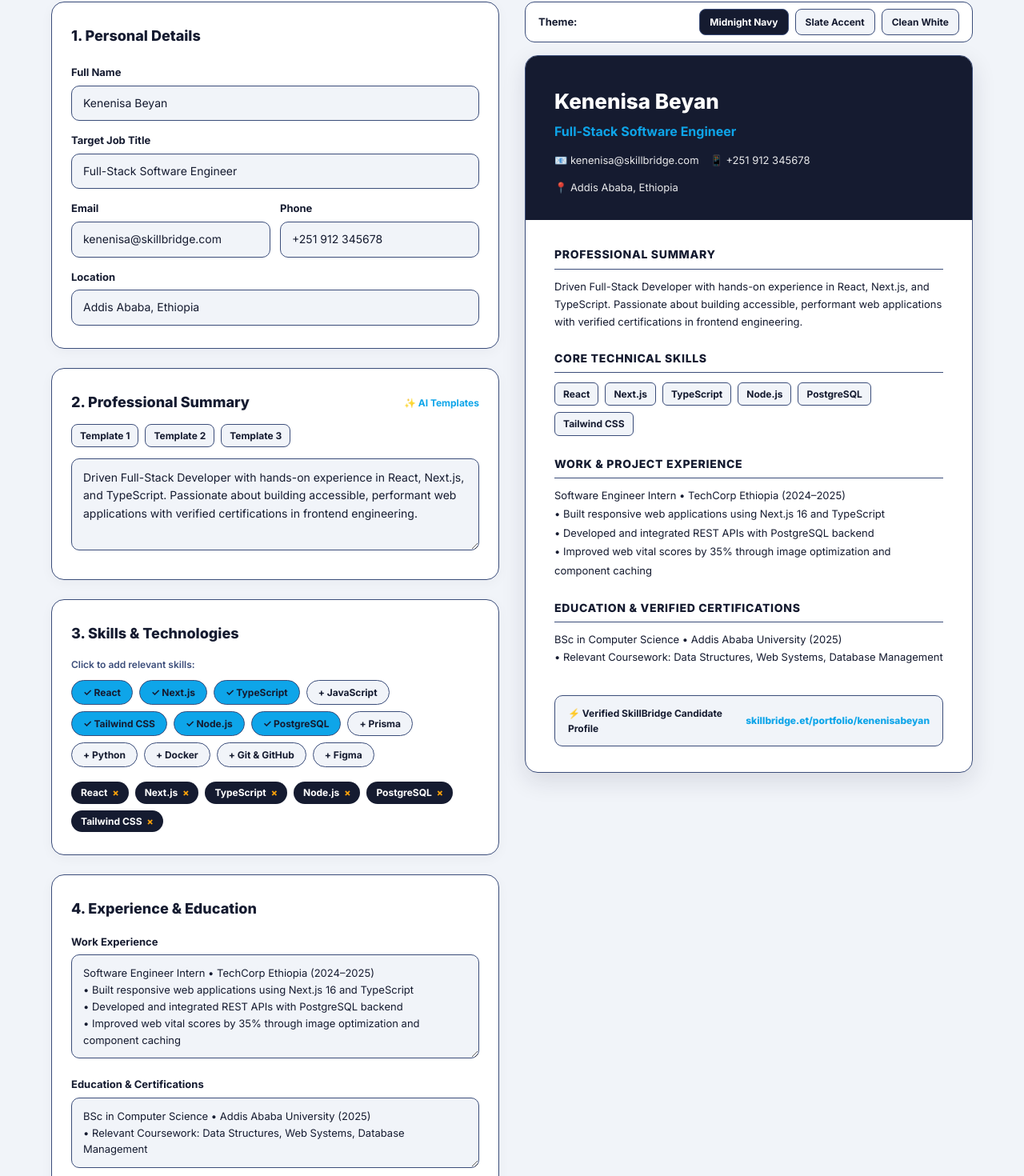
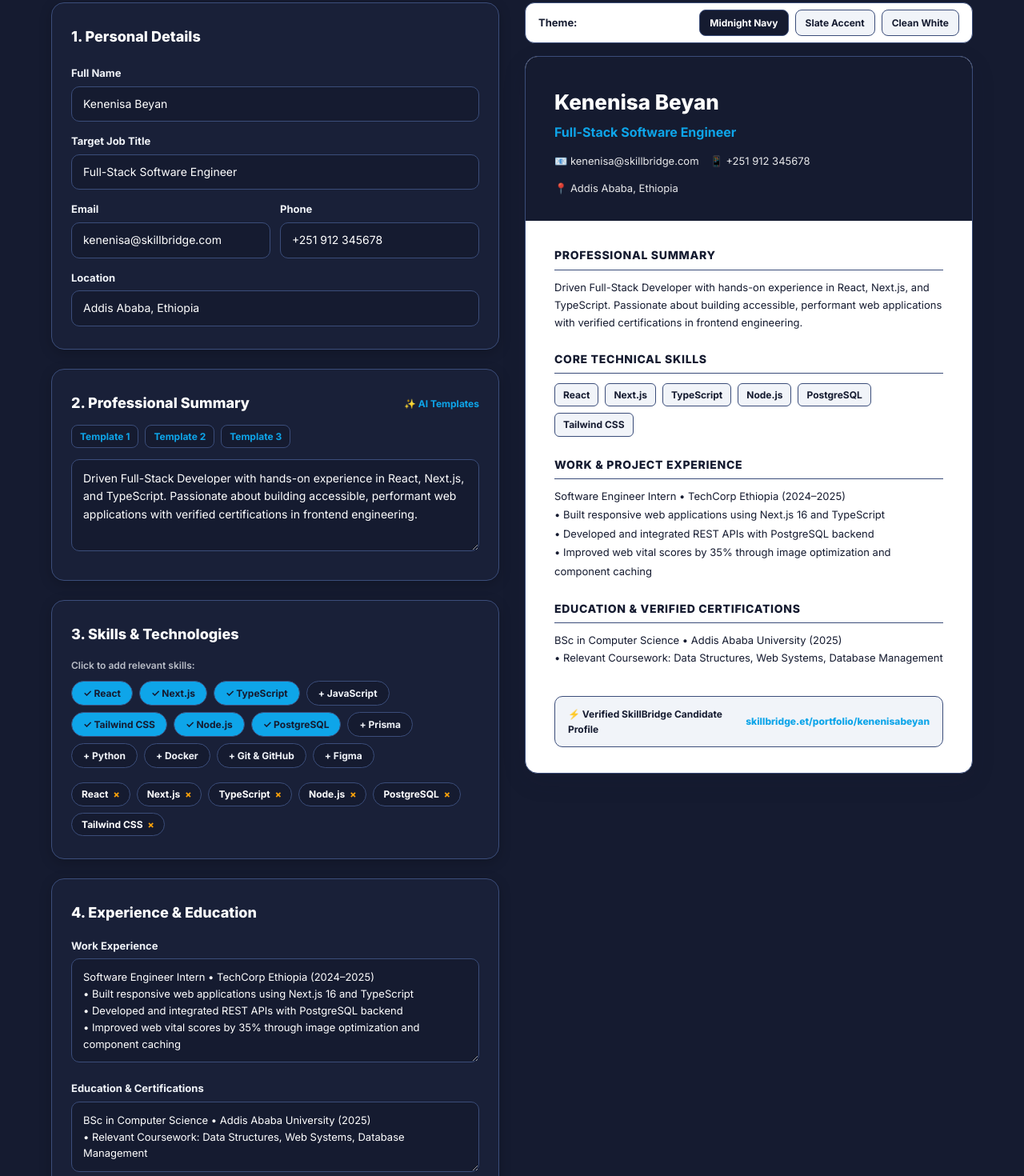
Before and after one commit to kenenisabeyan/edot-bridge, a Next.js app: page /resume-builder in a window 1280 px wide. Shown: the part 240-1710 px from the top of the page at 80% size. Built offline with nearby package versions, Linux system fonts and the light colour scheme; no server answers.

Commit message:
feat: Update Resume Builder UI with dark theme enhancements and improved styling

```diff
--- a/app/resume-builder/page.tsx
+++ b/app/resume-builder/page.tsx
@@ -60,7 +60,7 @@ export default function ResumeBuilderPage() {
   const strengthPercentage = Math.round((strengthScore / 7) * 100);
 
   return (
-    <div style={{ backgroundColor: "#F1F4F9", minHeight: "100vh", padding: "0 0 64px" }}>
+    <div style={{ backgroundColor: "#151B30", minHeight: "100vh", padding: "0 0 64px" }}>
       {/* Print CSS styles injected */}
       <style jsx global>{`
         @media print {
@@ -83,7 +83,7 @@ export default function ResumeBuilderPage() {
       `}</style>
 
       {/* Header bar */}
-      <div className="no-print" style={{ backgroundColor: "#151B30", padding: "40px 24px 32px" }}>
+      <div className="no-print" style={{ backgroundColor: "#151B30", borderBottom: "1.5px solid rgba(59,77,122,0.4)", padding: "40px 24px 32px" }}>
         <div style={{ maxWidth: 1200, margin: "0 auto" }}>
           <div style={{ display: "flex", justifyContent: "space-between", alignItems: "center", flexWrap: "wrap", gap: 16 }}>
             <div>
@@ -142,61 +142,61 @@ export default function ResumeBuilderPage() {
           <div className="no-print" style={{ display: "flex", flexDirection: "column", gap: 24 }}>
             <div
               style={{
-                backgroundColor: "#FFFFFF",
+                backgroundColor: "#192038",
                 borderRadius: 16,
                 padding: "28px 24px",
                 border: "1.5px solid #3B4D7A",
-                boxShadow: "0 4px 16px rgba(21,27,48,0.04)"
+                boxShadow: "0 4px 16px rgba(0,0,0,0.2)"
               }}
             >
-              <h2 style={{ color: "#151B30", fontSize: 18, fontWeight: 800, margin: "0 0 20px" }}>
+              <h2 style={{ color: "#FFFFFF", fontSize: 18, fontWeight: 800, margin: "0 0 20px" }}>
                 1. Personal Details
               </h2>
 
               <div style={{ display: "flex", flexDirection: "column", gap: 14 }}>
                 <div>
-                  <label style={{ color: "#151B30", fontSize: 13, fontWeight: 700, display: "block", marginBottom: 6 }}>Full Name</label>
+                  <label style={{ color: "#F1F4F9", fontSize: 13, fontWeight: 700, display: "block", marginBottom: 6 }}>Full Name</label>
                   <input
                     value={form.name}
                     onChange={e => setForm({ ...form, name: e.target.value })}
-                    style={{ width: "100%", padding: "10px 14px", backgroundColor: "#F1F4F9", border: "1px solid #3B4D7A", borderRadius: 10, color: "#151B30", fontSize: 14, outline: "none" }}
+                    style={{ width: "100%", padding: "10px 14px", backgroundColor: "#151B30", border: "1.5px solid #3B4D7A", borderRadius: 10, color: "#FFFFFF", fontSize: 14, outline: "none" }}
                   />
                 </div>
 
                 <div>
-                  <label style={{ color: "#151B30", fontSize: 13, fontWeight: 700, display: "block", marginBottom: 6 }}>Target Job Title</label>
+                  <label style={{ color: "#F1F4F9", fontSize: 13, fontWeight: 700, display: "block", marginBottom: 6 }}>Target Job Title</label>
                   <input
                     value={form.title}
                     onChange={e => setForm({ ...form, title: e.target.value })}
-                    style={{ width: "100%", padding: "10px 14px", backgroundColor: "#F1F4F9", border: "1px solid #3B4D7A", borderRadius: 10, color: "#151B30", fontSize: 14, outline: "none" }}
+                    style={{ width: "100%", padding: "10px 14px", backgroundColor: "#151B30", border: "1.5px solid #3B4D7A", borderRadius: 10, color: "#FFFFFF", fontSize: 14, outline: "none" }}
                   />
                 </div>
 
                 <div style={{ display: "grid", gridTemplateColumns: "1fr 1fr", gap: 12 }}>
                   <div>
-                    <label style={{ color: "#151B30", fontSize: 13, fontWeight: 700, display: "block", marginBottom: 6 }}>Email</label>
+                    <label style={{ color: "#F1F4F9", fontSize: 13, fontWeight: 700, display: "block", marginBottom: 6 }}>Email</label>
                     <input
                       value={form.email}
                       onChange={e => setForm({ ...form, email: e.target.value })}
-                      style={{ width: "100%", padding: "10px 14px", backgroundColor: "#F1F4F9", border: "1px solid #3B4D7A", borderRadius: 10, color: "#151B30", fontSize: 14, outline: "none" }}
+                      style={{ width: "100%", padding: "10px 14px", backgroundColor: "#151B30", border: "1.5px solid #3B4D7A", borderRadius: 10, color: "#FFFFFF", fontSize: 14, outline: "none" }}
                     />
                   </div>
                   <div>
-                    <label style={{ color: "#151B30", fontSize: 13, fontWeight: 700, display: "block", marginBottom: 6 }}>Phone</label>
+                    <label style={{ color: "#F1F4F9", fontSize: 13, fontWeight: 700, display: "block", marginBottom: 6 }}>Phone</label>
                     <input
                       value={form.phone}
                       onChange={e => setForm({ ...form, phone: e.target.value })}
-                      style={{ width: "100%", padding: "10px 14px", backgroundColor: "#F1F4F9", border: "1px solid #3B4D7A", borderRadius: 10, color: "#151B30", fontSize: 14, outline: "none" }}
+                      style={{ width: "100%", padding: "10px 14px", backgroundColor: "#151B30", border: "1.5px solid #3B4D7A", borderRadius: 10, color: "#FFFFFF", fontSize: 14, outline: "none" }}
                     />
                   </div>
                 </div>
 
                 <div>
-                  <label style={{ color: "#151B30", fontSize: 13, fontWeight: 700, display: "block", marginBottom: 6 }}>Location</label>
+                  <label style={{ color: "#F1F4F9", fontSize: 13, fontWeight: 700, display: "block", marginBottom: 6 }}>Location</label>
                   <input
                     value={form.location}
                     onChange={e => setForm({ ...form, location: e.target.value })}
-                    style={{ width: "100%", padding: "10px 14px", backgroundColor: "#F1F4F9", border: "1px solid #3B4D7A", borderRadius: 10, color: "#151B30", fontSize: 14, outline: "none" }}
+                    style={{ width: "100%", padding: "10px 14px", backgroundColor: "#151B30", border: "1.5px solid #3B4D7A", borderRadius: 10, color: "#FFFFFF", fontSize: 14, outline: "none" }}
                   />
                 </div>
               </div>
@@ -205,15 +205,15 @@ export default function ResumeBuilderPage() {
             {/* AI Summary Suggestions */}
             <div
               style={{
-                backgroundColor: "#FFFFFF",
+                backgroundColor: "#192038",
                 borderRadius: 16,
                 padding: "28px 24px",
                 border: "1.5px solid #3B4D7A",
-                boxShadow: "0 4px 16px rgba(21,27,48,0.04)"
+                boxShadow: "0 4px 16px rgba(0,0,0,0.2)"
               }}
             >
               <div style={{ display: "flex", justifyContent: "space-between", alignItems: "center", marginBottom: 12 }}>
-                <h2 style={{ color: "#151B30", fontSize: 18, fontWeight: 800, margin: 0 }}>
+                <h2 style={{ color: "#FFFFFF", fontSize: 18, fontWeight: 800, margin: 0 }}>
                   2. Professional Summary
                 </h2>
                 <span style={{ color: "#0EA5E9", fontSize: 12, fontWeight: 700 }}>
@@ -228,9 +228,9 @@ export default function ResumeBuilderPage() {
                     type="button"
                     onClick={() => setSummaryAI(idx)}
                     style={{
-                      backgroundColor: "#F1F4F9",
+                      backgroundColor: "#151B30",
                       border: "1px solid #3B4D7A",
-                      color: "#151B30",
+                      color: "#0EA5E9",
                       borderRadius: 8,
                       padding: "4px 10px",
                       fontSize: 12,
@@ -250,10 +250,10 @@ export default function ResumeBuilderPage() {
                 style={{
                   width: "100%",
                   padding: "12px 14px",
-                  backgroundColor: "#F1F4F9",
-                  border: "1px solid #3B4D7A",
+                  backgroundColor: "#151B30",
+                  border: "1.5px solid #3B4D7A",
                   borderRadius: 10,
-                  color: "#151B30",
+                  color: "#FFFFFF",
                   fontSize: 14,
                   outline: "none",
                   resize: "vertical",
@@ -265,18 +265,18 @@ export default function ResumeBuilderPage() {
             {/* Skills manager */}
             <div
               style={{
-                backgroundColor: "#FFFFFF",
+                backgroundColor: "#192038",
                 borderRadius: 16,
                 padding: "28px 24px",
                 border: "1.5px solid #3B4D7A",
-                boxShadow: "0 4px 16px rgba(21,27,48,0.04)"
+                boxShadow: "0 4px 16px rgba(0,0,0,0.2)"
               }}
             >
-              <h2 style={{ color: "#151B30", fontSize: 18, fontWeight: 800, margin: "0 0 14px" }}>
+              <h2 style={{ color: "#FFFFFF", fontSize: 18, fontWeight: 800, margin: "0 0 14px" }}>
                 3. Skills & Technologies
               </h2>
 
-              <p style={{ color: "#3B4D7A", fontSize: 12, fontWeight: 600, margin: "0 0 10px" }}>
+              <p style={{ color: "#F1F4F9", fontSize: 12, fontWeight: 600, margin: "0 0 10px", opacity: 0.75 }}>
                 Click to add relevant skills:
               </p>
 
@@ -289,8 +289,8 @@ export default function ResumeBuilderPage() {
                       type="button"
                       onClick={() => isSelected ? removeSkill(skill) : addSkill(skill)}
                       style={{
-                        backgroundColor: isSelected ? "#0EA5E9" : "#F1F4F9",
-                        color: "#151B30",
+                        backgroundColor: isSelected ? "#0EA5E9" : "#151B30",
+                        color: isSelected ? "#151B30" : "#F1F4F9",
                         border: "1px solid #3B4D7A",
                         borderRadius: 999,
                         padding: "5px 14px",
@@ -312,6 +312,7 @@ export default function ResumeBuilderPage() {
                     style={{
                       backgroundColor: "#151B30",
                       color: "#FFFFFF",
+                      border: "1px solid #3B4D7A",
                       borderRadius: 999,
                       padding: "4px 12px",
                       fontSize: 12,
@@ -344,20 +345,20 @@ export default function ResumeBuilderPage() {
             {/* Experience & Education */}
             <div
               style={{
-                backgroundColor: "#FFFFFF",
+                backgroundColor: "#192038",
                 borderRadius: 16,
                 padding: "28px 24px",
                 border: "1.5px solid #3B4D7A",
-                boxShadow: "0 4px 16px rgba(21,27,48,0.04)"
+                boxShadow: "0 4px 16px rgba(0,0,0,0.2)"
               }}
             >
-              <h2 style={{ color: "#151B30", fontSize: 18, fontWeight: 800, margin: "0 0 16px" }}>
+              <h2 style={{ color: "#FFFFFF", fontSize: 18, fontWeight: 800, margin: "0 0 16px" }}>
                 4. Experience & Education
               </h2>
 
               <div style={{ display: "flex", flexDirection: "column", gap: 14 }}>
                 <div>
-                  <label style={{ color: "#151B30", fontSize: 13, fontWeight: 700, display: "block", marginBottom: 6 }}>
+                  <label style={{ color: "#F1F4F9", fontSize: 13, fontWeight: 700, display: "block", marginBottom: 6 }}>
                     Work Experience
                   </label>
                   <textarea
@@ -367,10 +368,10 @@ export default function ResumeBuilderPage() {
                     style={{
                       width: "100%",
                       padding: "12px 14px",
-                      backgroundColor: "#F1F4F9",
-                      border: "1px solid #3B4D7A",
+                      backgroundColor: "#151B30",
+                      border: "1.5px solid #3B4D7A",
                       borderRadius: 10,
-                      color: "#151B30",
+                      color: "#FFFFFF",
                       fontSize: 13,
                       outline: "none",
                       resize: "vertical",
@@ -380,7 +381,7 @@ export default function ResumeBuilderPage() {
                 </div>
 
                 <div>
-                  <label style={{ color: "#151B30", fontSize: 13, fontWeight: 700, display: "block", marginBottom: 6 }}>
+                  <label style={{ color: "#F1F4F9", fontSize: 13, fontWeight: 700, display: "block", marginBottom: 6 }}>
                     Education & Certifications
                   </label>
                   <textarea
@@ -390,10 +391,10 @@ export default function ResumeBuilderPage() {
                     style={{
                       width: "100%",
                       padding: "12px 14px",
-                      backgroundColor: "#F1F4F9",
-                      border: "1px solid #3B4D7A",
+                      backgroundColor: "#151B30",
+                      border: "1.5px solid #3B4D7A",
                       borderRadius: 10,
-                      color: "#151B30",
+                      color: "#FFFFFF",
                       fontSize: 13,
                       outline: "none",
                       resize: "vertical",
```
Also changed, not shown: app/career-coach/page.tsx (+23 -23 lines).
